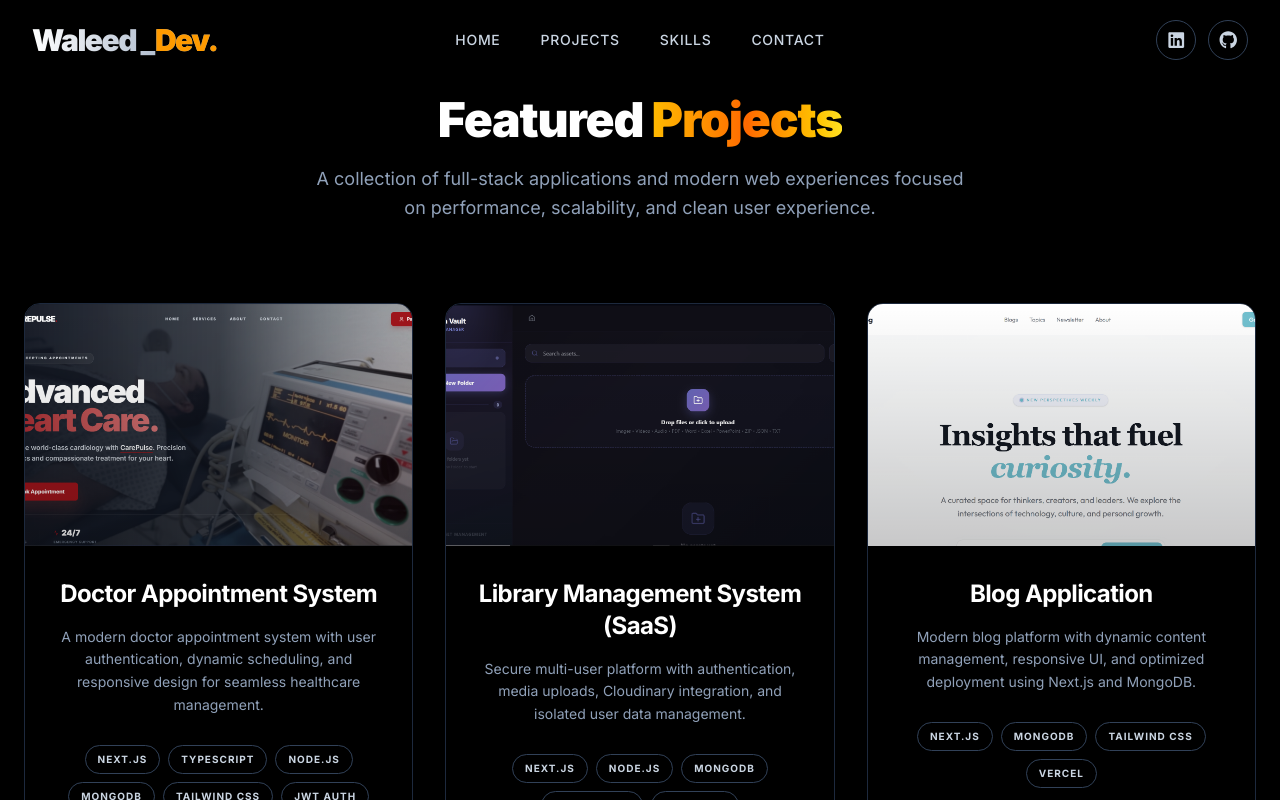
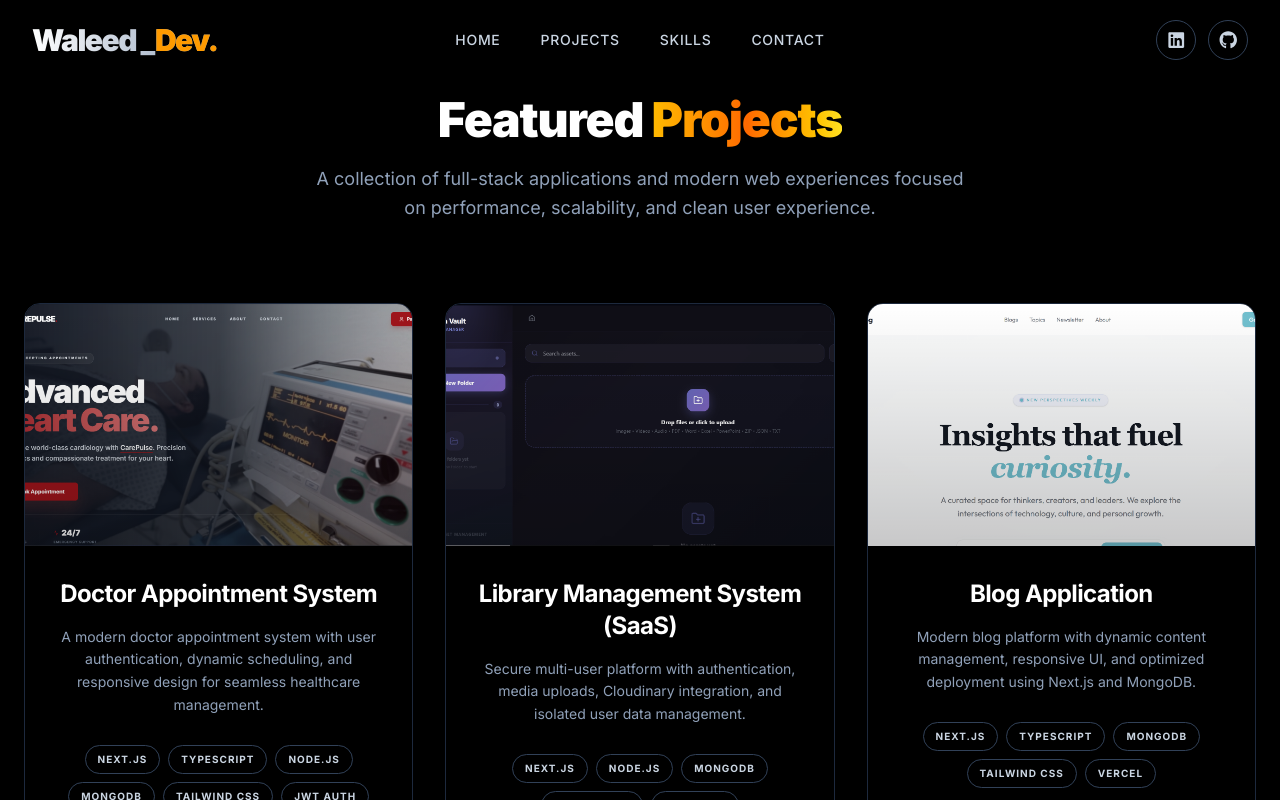
Before and after one commit to waleedtechdev09-glitch/Portfolio, a Next.js app: page /projects in a window 1280 px wide. Shown: the top 800 px of the page. Built offline with nearby package versions, Linux system fonts and the light colour scheme.

Commit message:
feat(projects): update technologies for blog and Quran study projects to include TypeScript

```diff
--- a/components/ProjectSection.tsx
+++ b/components/ProjectSection.tsx
@@ -48,7 +48,13 @@ const projects: Project[] = [
     description:
       "Modern blog platform with dynamic content management, responsive UI, and optimized deployment using Next.js and MongoDB.",
     image: "/devlog.png",
-    technologies: ["Next.js", "MongoDB", "Tailwind CSS", "Vercel"],
+    technologies: [
+      "Next.js",
+      "TypeScript",
+      "MongoDB",
+      "Tailwind CSS",
+      "Vercel",
+    ],
     github: "#",
     liveUrl: "https://next-blog-app-deployment.vercel.app",
   },
@@ -59,7 +65,7 @@ const projects: Project[] = [
     description:
       "A modern Quran study platform with a user-friendly interface, featuring features like audio playback, verse search, and bookmarking.",
     image: "/roshan.png",
-    technologies: ["Next.js", "Tailwind CSS", "Axios", "Vercel"],
+    technologies: ["Next.js", "TypeScript", "Tailwind CSS", "Axios", "Vercel"],
 
     liveUrl: "https://roshan-noor-e-quran.vercel.app",
   },
```
